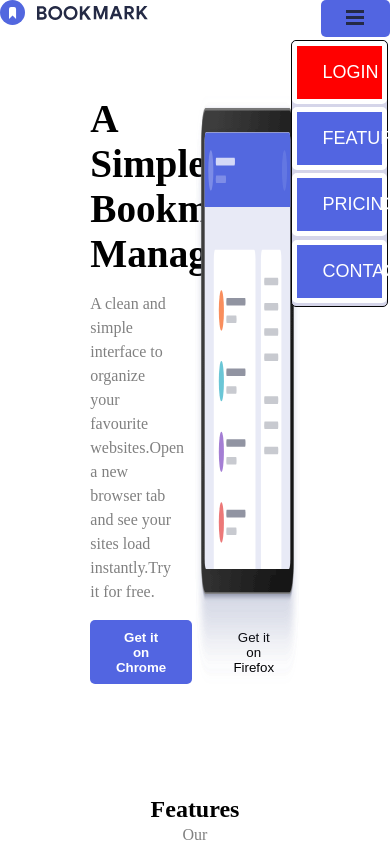
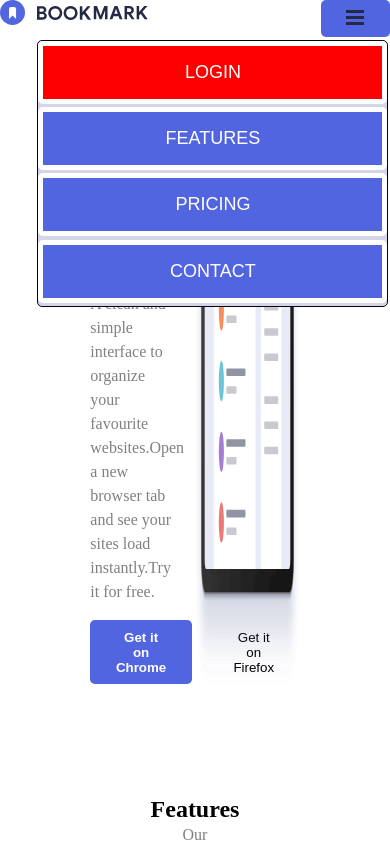
Before and after one commit to MSG-DEVELOPER/ITACADEMY-S5-REACT_BASIC, a React (Vite) app: page / in a window 390 px wide. Both pictures are taken after a click on the button 355 px from the left and 18 px from the top of the page. Shown: the top 844 px of the page. Built offline with nearby package versions, Linux system fonts and the light colour scheme.

Commit message:
Querys para navbar para 768px y 480px.Querys navbar terminado

```diff
--- a/src/components/molecules/BurguerMenu/BurgerMenu.module.css
+++ b/src/components/molecules/BurguerMenu/BurgerMenu.module.css
@@ -3,11 +3,7 @@
    background-color: rgb(213, 213, 233);
    border-radius: 5px;
    width: 25vw;
-
-
-    /* Animación */
-
-    animation: fadeIn 0.8s ease forwards;
+   animation: fadeIn 0.8s ease forwards;
 }
 
 .login{
@@ -28,3 +24,17 @@
       transform: translateY(0);
     }
   }
+
+
+
+  @media(max-width:768px){
+    .container{
+      width: 43vw;
+    }
+  }
+
+  @media(max-width:480px){
+    .container{
+      width: 90vw;
+    }
+  }
```
